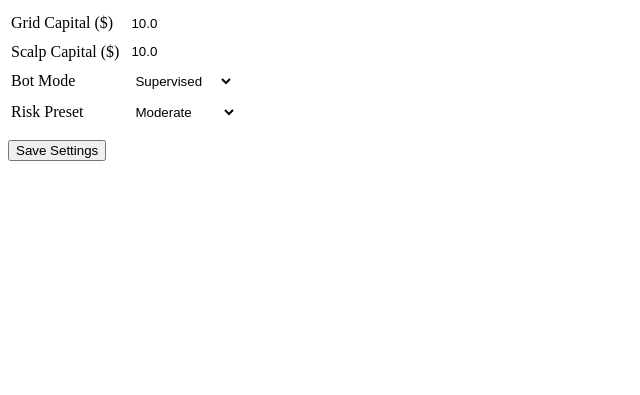
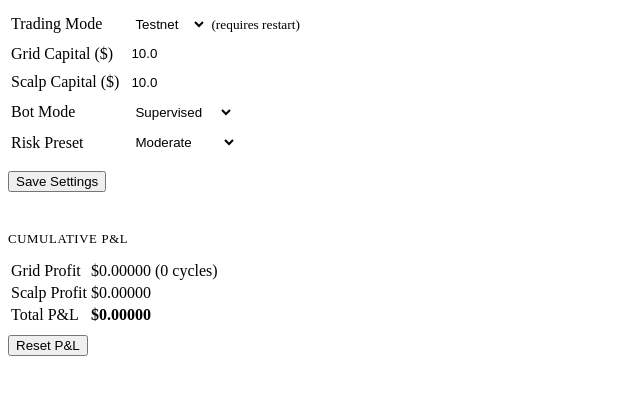
Before and after one commit to NicBeans/trade_bot, a FastAPI app: page /api/partials/settings-form in a window 1280 px wide. Shown: the top 395 px of the page, without its empty margins (0-640 px from the left). Run offline with FastAPI, Linux system fonts and the light colour scheme; parts of the project's set-up code (start-up, migrations or seed data) failed here and were passed over.

Commit message:
Add testnet/mainnet toggle and P&L tracking to settings
- Testnet/mainnet dropdown in settings (requires restart to apply)
- Cumulative P&L display: grid profit, scalp profit, total
- Reset P&L button: zeros all counters, notifies Discord
- Reset P&L API endpoint: POST /api/controls/reset-pnl

Co-Authored-By: Claude Opus 4.6 (1M context) <noreply@anthropic.com>

```diff
--- a/core/runtime_settings.py
+++ b/core/runtime_settings.py
@@ -9,6 +9,7 @@ CHANGEABLE_KEYS = {
     "scalp_capital": float,
     "bot_mode": str,
     "risk_preset": str,
+    "trading_mode": str,
 }
 
 
@@ -43,6 +44,8 @@ class RuntimeSettings:
             return False, "Bot mode must be 'supervised' or 'autonomous'"
         if key == "risk_preset" and typed_value not in ("conservative", "moderate", "aggressive"):
             return False, "Risk preset must be 'conservative', 'moderate', or 'aggressive'"
+        if key == "trading_mode" and typed_value not in ("testnet", "mainnet"):
+            return False, "Trading mode must be 'testnet' or 'mainnet'"
 
         old_value = self.get(key)
         self._overrides[key] = typed_value
--- a/dashboard/routes/partials.py
+++ b/dashboard/routes/partials.py
@@ -241,30 +241,48 @@ async def settings_form():
     scalp_cap = current.get("scalp_capital", 0)
     bot_mode = current.get("bot_mode", "supervised")
     preset = current.get("risk_preset", "moderate")
+    trading_mode = current.get("trading_mode", "testnet")
+
+    input_style = 'style="background: var(--bg); color: var(--text); border: 1px solid var(--border); padding: 0.3rem 0.5rem; border-radius: 4px; width: 100px;"'
+    select_style = 'style="background: var(--bg); color: var(--text); border: 1px solid var(--border); padding: 0.3rem 0.5rem; border-radius: 4px;"'
+
+    # P&L summary
+    grid_profit = bot.grid.total_profit if bot.grid else 0
+    scalp_profit = bot.scalp_engine.stats.total_profit if bot.scalp_engine else 0
+    grid_cycles = bot.grid.completed_cycles if bot.grid else 0
+    risk_pnl = (bot.risk_manager.cumulative_profit - bot.risk_manager.cumulative_loss) if bot.risk_manager else 0
+    total_pnl = grid_profit + scalp_profit
+    pnl_color = "green" if total_pnl >= 0 else "red"
 
     return f'''
         <div id="settings-fields">
             <table>
                 <tr>
+                    <td style="color: var(--text-dim);">Trading Mode</td>
+                    <td><select name="trading_mode" {select_style}>
+                        <option value="testnet" {"selected" if trading_mode == "testnet" else ""}>Testnet</option>
+                        <option value="mainnet" {"selected" if trading_mode == "mainnet" else ""}>Mainnet</option>
+                    </select>
+                    <small style="color: var(--text-dim);"> (requires restart)</small></td>
+                </tr>
+                <tr>
                     <td style="color: var(--text-dim);">Grid Capital ($)</td>
-                    <td><input type="number" name="grid_capital" value="{grid_cap}" step="1" min="0"
-                        style="background: var(--bg); color: var(--text); border: 1px solid var(--border); padding: 0.3rem 0.5rem; border-radius: 4px; width: 100px;"></td>
+                    <td><input type="number" name="grid_capital" value="{grid_cap}" step="1" min="0" {input_style}></td>
                 </tr>
                 <tr>
                     <td style="color: var(--text-dim);">Scalp Capital ($)</td>
-                    <td><input type="number" name="scalp_capital" value="{scalp_cap}" step="1" min="0"
-                        style="background: var(--bg); color: var(--text); border: 1px solid var(--border); padding: 0.3rem 0.5rem; border-radius: 4px; width: 100px;"></td>
+                    <td><input type="number" name="scalp_capital" value="{scalp_cap}" step="1" min="0" {input_style}></td>
                 </tr>
                 <tr>
                     <td style="color: var(--text-dim);">Bot Mode</td>
-                    <td><select name="bot_mode" style="background: var(--bg); color: var(--text); border: 1px solid var(--border); padding: 0.3rem 0.5rem; border-radius: 4px;">
+                    <td><select name="bot_mode" {select_style}>
                         <option value="supervised" {"selected" if bot_mode == "supervised" else ""}>Supervised</option>
                         <option value="autonomous" {"selected" if bot_mode == "autonomous" else ""}>Autonomous</option>
                     </select></td>
                 </tr>
                 <tr>
                     <td style="color: var(--text-dim);">Risk Preset</td>
-                    <td><select name="risk_preset" style="background: var(--bg); color: var(--text); border: 1px solid var(--border); padding: 0.3rem 0.5rem; border-radius: 4px;">
+                    <td><select name="risk_preset" {select_style}>
                         <option value="conservative" {"selected" if preset == "conservative" else ""}>Conservative</option>
                         <option value="moderate" {"selected" if preset == "moderate" else ""}>Moderate</option>
                         <option value="aggressive" {"selected" if preset == "aggressive" else ""}>Aggressive</option>
@@ -273,6 +291,17 @@ async def settings_form():
             </table>
             <button type="button" class="btn btn-green" style="margin-top: 0.75rem;" onclick="saveSettings()">Save Settings</button>
         </div>
+
+        <div style="margin-top: 1.5rem; padding-top: 1rem; border-top: 1px solid var(--border);">
+            <div style="font-size: 0.8rem; text-transform: uppercase; color: var(--text-dim); margin-bottom: 0.75rem; letter-spacing: 0.05em;">Cumulative P&L</div>
+            <table>
+                <tr><td style="color: var(--text-dim);">Grid Profit</td><td style="color: var(--{"green" if grid_profit >= 0 else "red"});">${grid_profit:,.5f} ({grid_cycles} cycles)</td></tr>
+                <tr><td style="color: var(--text-dim);">Scalp Profit</td><td style="color: var(--{"green" if scalp_profit >= 0 else "red"});">${scalp_profit:,.5f}</td></tr>
+                <tr><td style="color: var(--text-dim);">Total P&L</td><td style="color: var(--{pnl_color}); font-weight: bold;">${total_pnl:,.5f}</td></tr>
+            </table>
+            <button type="button" class="btn btn-red" style="margin-top: 0.5rem;" onclick="resetPnl()">Reset P&L</button>
+        </div>
+
         <script>
         function saveSettings() {{
             const data = {{
@@ -280,6 +309,7 @@ async def settings_form():
                 scalp_capital: parseFloat(document.querySelector('[name=scalp_capital]').value),
                 bot_mode: document.querySelector('[name=bot_mode]').value,
                 risk_preset: document.querySelector('[name=risk_preset]').value,
+                trading_mode: document.querySelector('[name=trading_mode]').value,
             }};
             fetch('/api/settings', {{
                 method: 'POST',
@@ -294,7 +324,16 @@ async def settings_form():
                 }} else {{
                     el.innerHTML = '<p style="color: var(--red);">Error: ' + (result.error || 'Unknown') + '</p>';
                 }}
-                // Refresh the form
+                htmx.trigger('#settings-form', 'htmx:load');
+            }});
+        }}
+        function resetPnl() {{
+            if (!confirm('Reset all P&L counters to zero?')) return;
+            fetch('/api/controls/reset-pnl', {{ method: 'POST' }})
+            .then(r => r.json())
+            .then(result => {{
+                const el = document.getElementById('settings-status');
+                el.innerHTML = '<p style="color: var(--green);">' + (result.message || 'P&L reset') + '</p>';
                 htmx.trigger('#settings-form', 'htmx:load');
             }});
         }}
--- a/dashboard/templates/settings.html
+++ b/dashboard/templates/settings.html
@@ -17,6 +17,7 @@
                 <button class="btn btn-red" hx-post="/api/controls/stop" hx-confirm="Stop the bot?" hx-swap="none">Stop Bot</button>
                 <button class="btn" hx-post="/api/controls/force-reset" hx-confirm="Force grid reset?" hx-swap="none">Force Grid Reset</button>
                 <button class="btn btn-red" hx-post="/api/controls/force-sell-positions" hx-confirm="Force sell all held positions?" hx-target="#settings-status" hx-swap="innerHTML">Force Sell Positions</button>
+                <button class="btn" hx-post="/api/controls/reset-pnl" hx-confirm="Reset all P&L counters to zero?" hx-target="#settings-status" hx-swap="innerHTML">Reset P&L</button>
             </div>
         </div>
 
```
Also changed, not shown: core/bot.py (+53 -0 lines), dashboard/routes/controls.py (+8 -0 lines).
